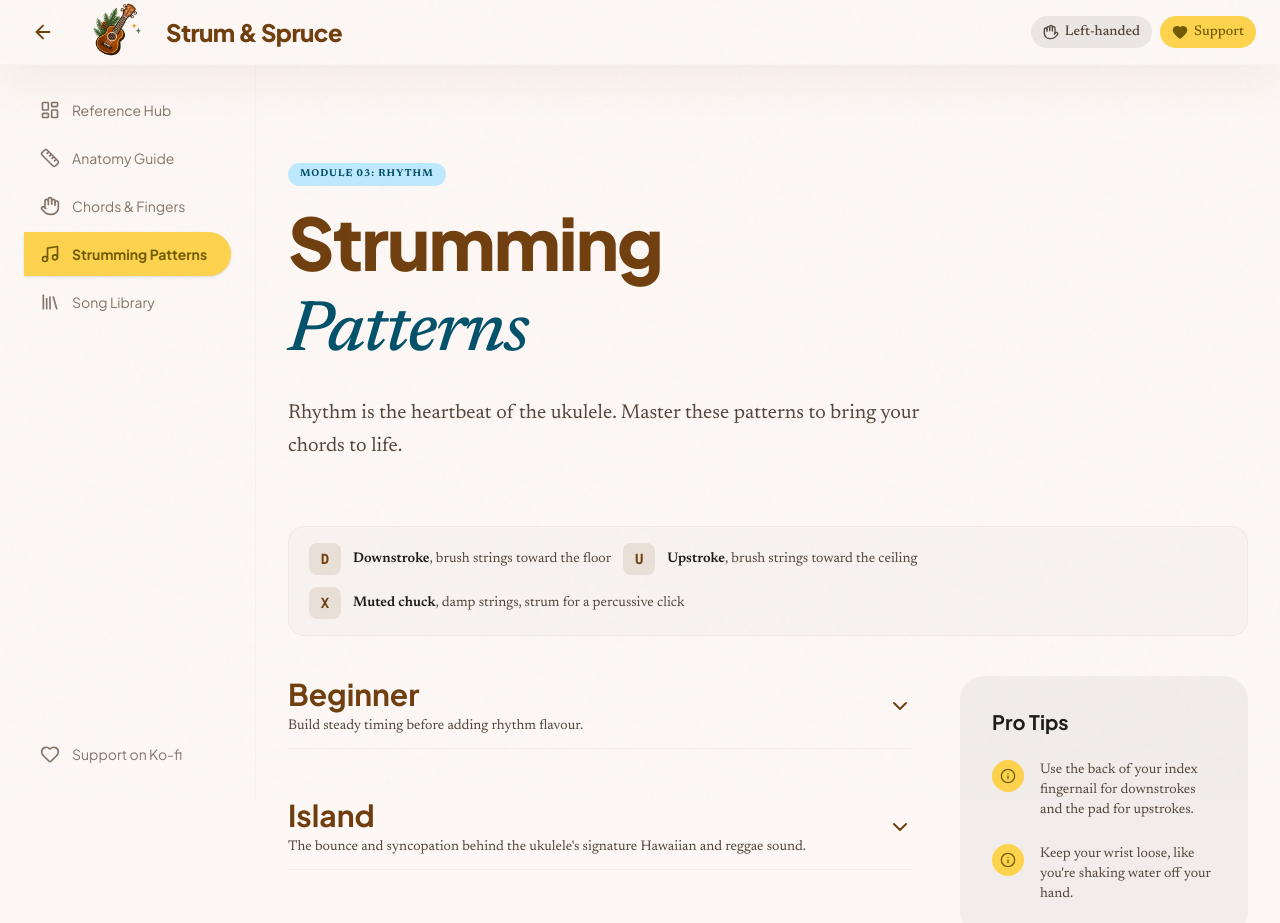
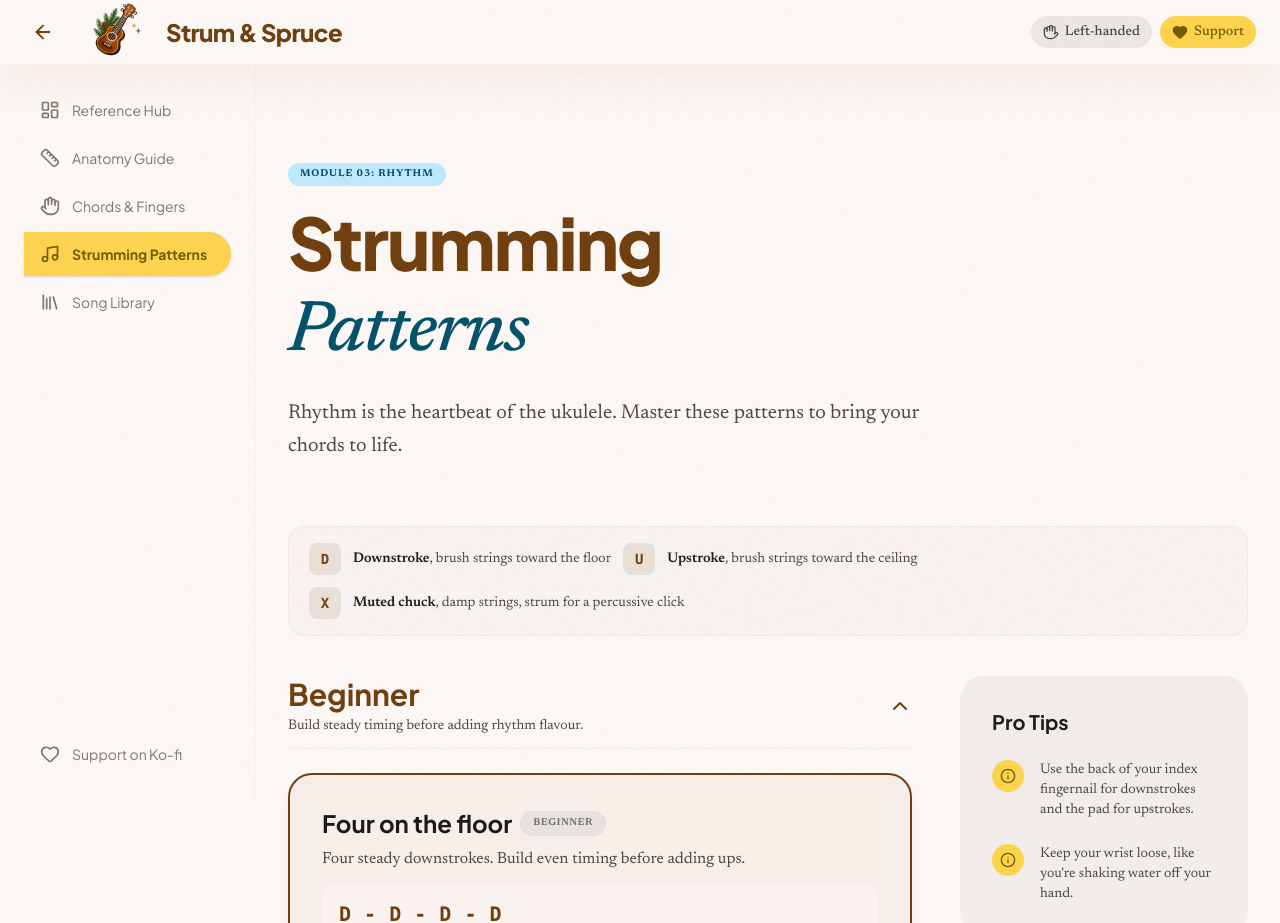
Before and after one commit to DotNetTitan/strum-and-spruce, a React (Vite) app: page /lessons/strumming in a window 1280 px wide. Shown: the top 923 px of the page. Built offline with nearby package versions, Linux system fonts and the light colour scheme.

Commit message:
Open beginner strumming category by default

```diff
--- a/src/pages/Strumming.tsx
+++ b/src/pages/Strumming.tsx
@@ -22,7 +22,7 @@ const PLAY_CHORD = 'C';
 export const Strumming = () => {
   const [activePattern, setActivePattern] = useState(STRUMMING_PATTERNS[0]?.id ?? '');
   const [playingId, setPlayingId] = useState<string | null>(null);
-  const [expandedCategories, setExpandedCategories] = useState<Set<StrummingCategoryId>>(new Set());
+  const [expandedCategories, setExpandedCategories] = useState<Set<StrummingCategoryId>>(new Set(['beginner']));
   const { playStrum } = useUkuleleAudio();
 
   const patternsByCategory = STRUMMING_CATEGORY_ORDER.reduce<Record<StrummingCategoryId, StrummingPattern[]>>(
```
